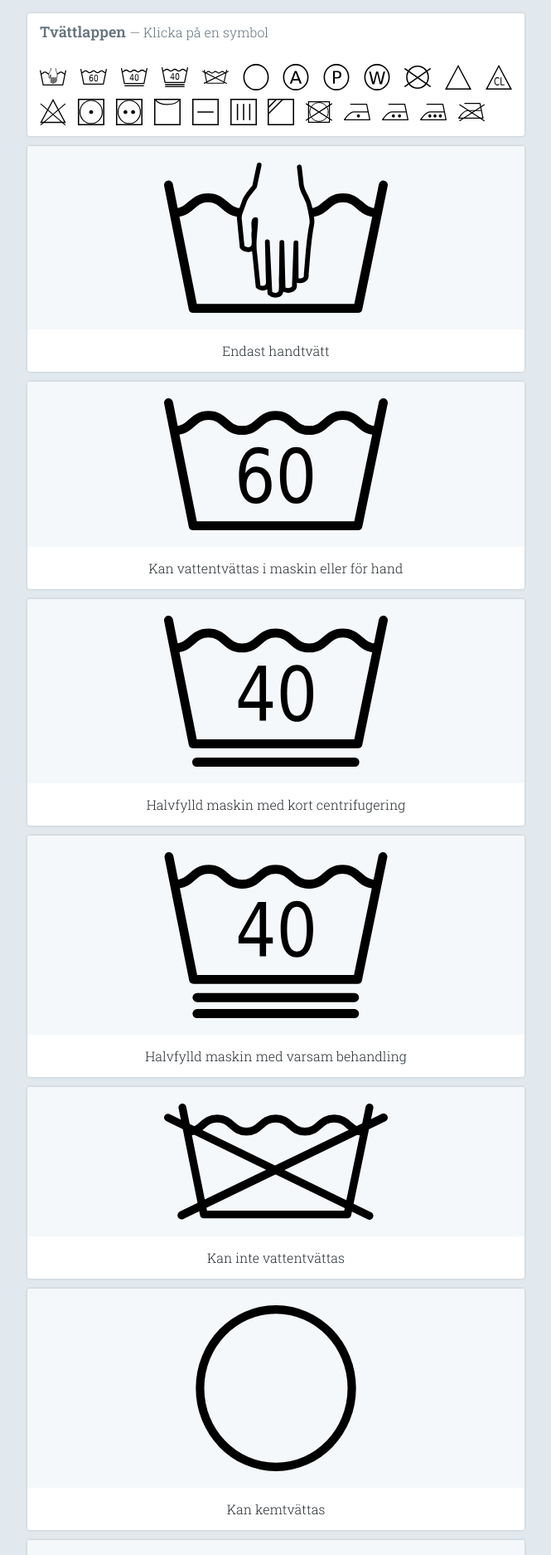
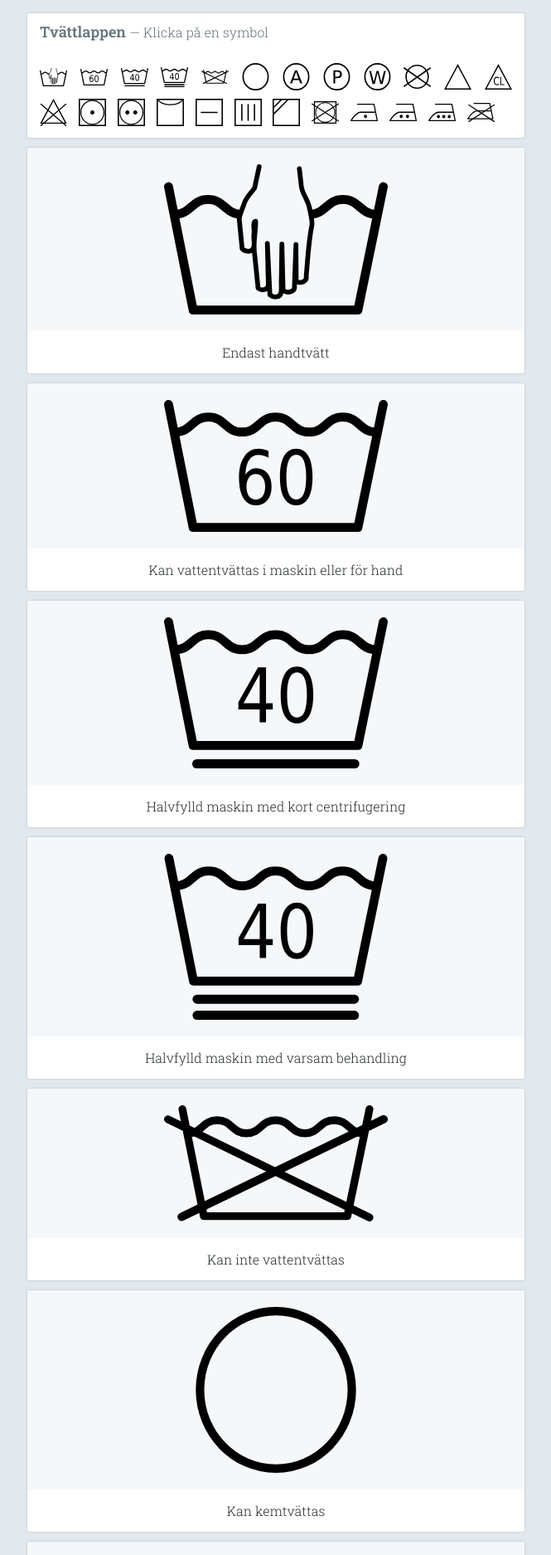
Before and after one commit to zykadelic/Tvattlappen, a Jekyll site: the page built from index.html, in a window 1280 px wide. Shown: the top 1874 px of the page at 83% size, without its empty margins (307-972 px from the left). Built offline with Jekyll 4.4.1, drawn with Linux system fonts in a browser that asks for light colours; nearby versions of some CDN libraries.

Commit message:
improved dimension control of careTagPreview elements

```diff
--- a/_sass/_application.scss
+++ b/_sass/_application.scss
@@ -1,5 +1,8 @@
 $careTagInner-verticalPadding: 15px;
 $careTagInner-verticalPadding--grid: 10px;
+$careTagPreview-size: 43px;
+$careTagPreview-horizontalPadding: 5px;
+$careTagPreview-verticalPadding: $careTagInner-verticalPadding - $careTagInner-verticalPadding--grid;
 
 .column {
 	max-width: 600px;
@@ -24,20 +27,19 @@
 }
 
 .careTagPreview {
-	$size: 32px;
-	$verticalPadding: $careTagInner-verticalPadding - $careTagInner-verticalPadding--grid;
-
+	box-sizing: border-box;
 	display: inline-block;
-	width: $size;
-	height: $size;
-	padding: 5px $verticalPadding;
-	line-height: $size - 1px;
+	width: $careTagPreview-size;
+	height: $careTagPreview-size;
+	padding: $careTagPreview-horizontalPadding $careTagPreview-verticalPadding;
+	line-height: $careTagPreview-size - ($careTagPreview-verticalPadding * 2) - 1px;
 }
 
 .careTagPreview-symbol {
 	width: 100%;
+	max-width: $careTagPreview-size - ($careTagPreview-verticalPadding * 2);
 	height: auto;
-	max-height: 100%;
+	max-height: $careTagPreview-size - ($careTagPreview-horizontalPadding * 2);
 	line-height: normal;
 }
 
```
